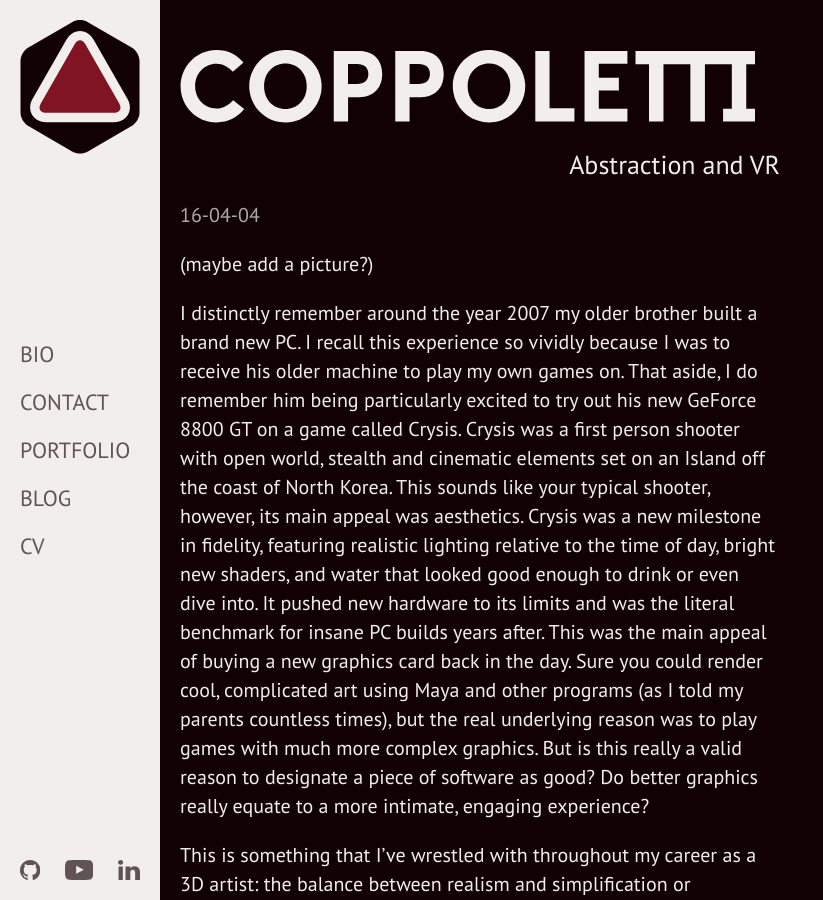
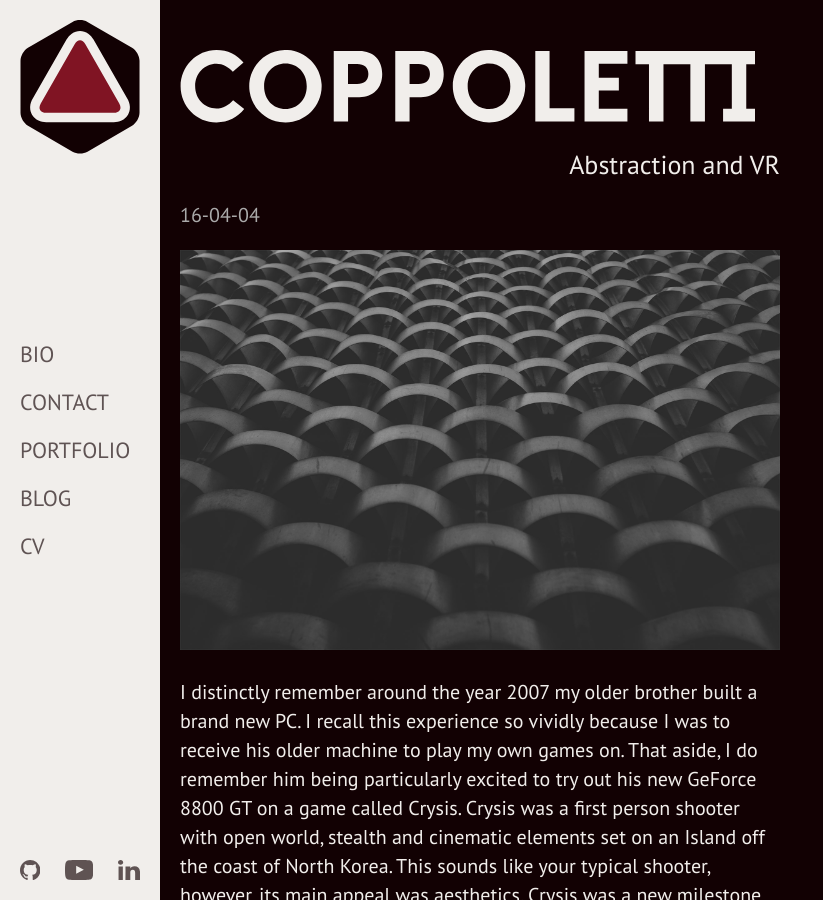
Before and after one commit to fusobotic/fusobotic, a Jekyll site: the page built from _posts/16-4-4-Abstraction-and-VR.md, in a window 1280 px wide and 900 px high. Shown: the whole window, without its empty margins (0-823 px from the left). Built offline with Jekyll 4.4.1, drawn with Linux system fonts in a browser that asks for light colours.

Commit message:
added cover photo to VR blog post

```diff
--- a/_posts/16-4-4-Abstraction-and-VR.md
+++ b/_posts/16-4-4-Abstraction-and-VR.md
@@ -3,7 +3,7 @@ layout: post
 title:  Abstraction and VR
 date:   2016-4-4
 ---
-(maybe add a picture?)
+![post cover](/assets/img/abstract.jpg)
 
 I distinctly remember around the year 2007 my older brother built a brand new PC. I recall this experience so vividly because I was to receive his older machine to play my own games on. That aside, I do remember him being particularly excited to try out his new GeForce 8800 GT on a game called Crysis. Crysis was a first person shooter with open world, stealth and cinematic elements set on an Island off the coast of North Korea. This sounds like your typical shooter, however, its main appeal was aesthetics. Crysis was a new milestone in fidelity, featuring realistic lighting relative to the time of day, bright new shaders, and water that looked good enough to drink or even dive into. It pushed new hardware to its limits and was the literal benchmark for insane PC builds years after. This was the main appeal of buying a new graphics card back in the day. Sure you could render cool, complicated art using Maya and other programs (as I told my parents countless times), but the real underlying reason was to play games with much more complex graphics. But is this really a valid reason to designate a piece of software as good? Do better graphics really equate to a more intimate, engaging experience?
 
```
Also changed, not shown: assets/img/abstract.jpg (added).
